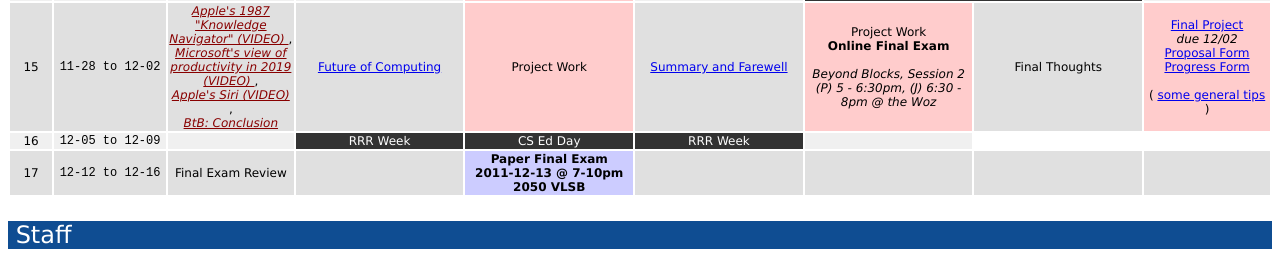
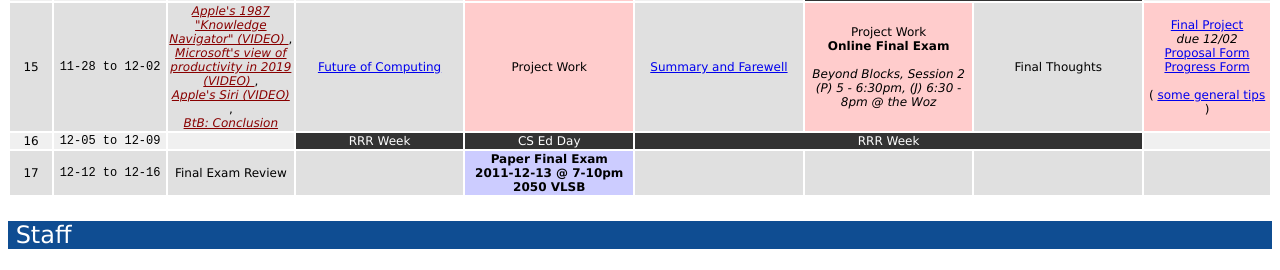
Before and after one commit to cs10/fa11, a plain HTML site: page index.html in a window 1280 px wide. Shown: the part 3235-3505 px from the top of the page. Drawn offline with Linux system fonts and the light colour scheme.

Commit message:
fix includes and other minor things

```diff
--- a/index.html
+++ b/index.html
@@ -1538,7 +1538,7 @@ in Albany, CA
 <td class="noClass" colspan="1">
 	CS Ed Day
 </td>
-<td class="noClass colspan="3">RRR Week</td>
+<td class="noClass" colspan="3">RRR Week</td>
 <td class="calendar" id="12" title="10">
 	&nbsp;
 </td>
```
